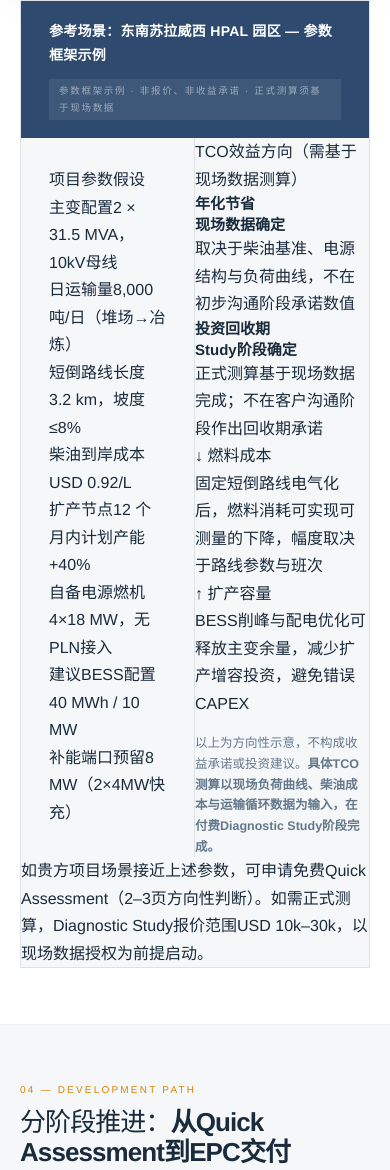
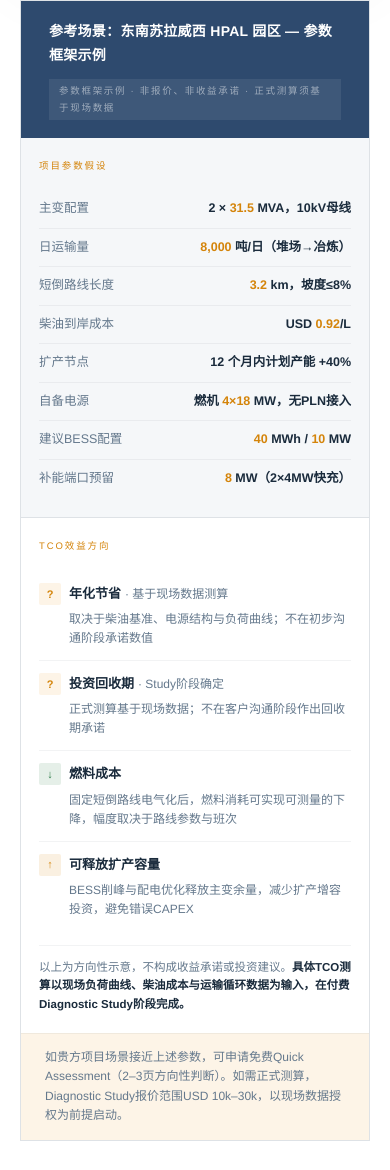
Before and after one commit to enxpower/docs-energize-v2, a plain HTML site: page indonesia-mine-power-partnership/index.html in a window 390 px wide. Shown: the part 7378-8548 px from the top of the page. Drawn offline with Linux system fonts and the light colour scheme.

Commit message:
fix: rebuild TCO snapshot right panel UI
Problems fixed:
1. CSS block had HTML injected into it (from earlier replacement bug)
   causing tco-grid/tco-cell to have no CSS definitions at all
2. tco-grid 2×2 cells had uneven height, mixed font sizes via inline style,
   arrows felt isolated and visually weak
3. Stale duplicate </section> closing tags removed

New design — .tco-rows layout:
- 4 rows matching the visual rhythm of snap-row on the left
- Each row: icon badge (22px square) + label + muted sub-label + desc
- Icon types: tco-icon--q (?) for unknown metrics needing Study,
  tco-icon--dn (↓) green for fuel reduction,
  tco-icon--up (↑) volt for capacity release
- padding-left:30px on .tco-desc aligns text under icon
- snapshot-disclaimer replaces inline <p> style
- snapshot-note gets tint background for visual separation
- Mobile: snapshot-body stacks to 1 col at ≤640px (unchanged)

```diff
--- a/indonesia-mine-power-partnership/index.html
+++ b/indonesia-mine-power-partnership/index.html
@@ -238,37 +238,34 @@ section{padding:80px 0;border-bottom:1px solid var(--rule2);scroll-margin-top:66
 .snapshot-head h4{font-size:14px;font-weight:600;color:#fff;letter-spacing:.02em}
 .snapshot-badge{font-size:9.5px;letter-spacing:.18em;text-transform:uppercase;color:rgba(255,255,255,.5);background:rgba(255,255,255,.08);padding:4px 10px}
 .snapshot-body{display:grid;grid-template-columns:1fr 1fr;gap:0}
-.snapshot-left{padding:28px;border-right:1px solid var(--rule)}
-        <div class="snapshot-right">
-          <div class="snapshot-label">TCO效益方向（需基于现场数据测算）</div>
-          <div class="tco-grid">
-            <div class="tco-cell">
-              <div class="tco-n" style="font-size:15px;font-weight:600;line-height:1.4;letter-spacing:0;color:var(--slate)">年化节省<br><span>现场测算确定</span></div>
-              <div class="tco-d">取决于柴油基准、电源结构与负荷曲线，不在初步文件中承诺数值</div>
-            </div>
-            <div class="tco-cell">
-              <div class="tco-n" style="font-size:15px;font-weight:600;line-height:1.4;letter-spacing:0;color:var(--slate)">投资回收期<br><span>Study阶段确定</span></div>
-              <div class="tco-d">正式测算基于现场数据；不在客户沟通阶段作出回收期承诺</div>
-            </div>
-            <div class="tco-cell">
-              <div class="tco-n"><span>↓</span> 燃料</div>
-              <div class="tco-d">固定短倒路线电气化后，燃料消耗可实现可测量的下降，具体幅度取决于路线参数与班次</div>
-            </div>
-            <div class="tco-cell">
-              <div class="tco-n"><span>↑</span> 扩产容量</div>
-              <div class="tco-d">BESS削峰与配电优化可释放主变余量，减少扩产增容投资，避免错误CAPEX</div>
-            </div>
-          </div>
-          <p style="font-size:12.5px;color:var(--muted);margin-top:16px;line-height:1.65">以上为方向性示意，不构成收益承诺或投资建议。<strong>具体TCO测算以现场负荷曲线、柴油成本与运输循环数据为输入，在付费Diagnostic Study阶段完成。</strong></p>
-        </div>
-      </div>
-      <div class="snapshot-note">如贵方项目场景接近上述参数，可申请免费Quick Assessment（2–3页方向性判断）。如需正式测算，Diagnostic Study报价范围USD 10k–30k，以现场数据授权为前提。</div>
-    </div>
-  </div>
-</section>
+.snapshot-left{padding:28px 24px;border-right:1px solid var(--rule)}
+.snapshot-right{padding:28px 24px;background:#fff}
+.snapshot-label{font-size:9.5px;letter-spacing:.2em;text-transform:uppercase;color:var(--volt);margin-bottom:16px}
+/* snap-row: left side key-value pairs */
+.snap-row{display:flex;justify-content:space-between;align-items:baseline;padding:8px 0;border-bottom:1px solid var(--rule2);gap:12px}
+.snap-row:last-child{border-bottom:none}
+.snap-k{font-size:12.5px;color:var(--muted)}
+.snap-v{font-size:12.5px;font-weight:600;color:var(--slate);text-align:right}
+.snap-v span{color:var(--volt)}
+/* tco-rows: right side — same key-value style for visual consistency */
+.tco-rows{display:grid;gap:0}
+.tco-row{display:grid;grid-template-columns:1fr;padding:12px 0;border-bottom:1px solid var(--rule2)}
+.tco-row:last-child{border-bottom:none}
+.tco-row-head{display:flex;align-items:center;gap:8px;margin-bottom:5px}
+.tco-icon{width:22px;height:22px;border-radius:2px;display:flex;align-items:center;justify-content:center;font-size:11px;font-weight:700;flex-shrink:0}
+.tco-icon--q{background:var(--tint);color:var(--volt)}
+.tco-icon--dn{background:rgba(42,122,69,.12);color:#2A7A45}
+.tco-icon--up{background:rgba(212,132,10,.12);color:var(--volt)}
+.tco-label{font-size:13px;font-weight:600;color:var(--slate)}
+.tco-label span{color:var(--muted);font-weight:400;font-size:12px;margin-left:4px}
+.tco-desc{font-size:12px;color:var(--muted);line-height:1.58;padding-left:30px}
+.snapshot-disclaimer{margin-top:14px;padding-top:12px;border-top:1px solid var(--rule2);font-size:11.5px;color:var(--muted);line-height:1.60}
+.snapshot-disclaimer strong{color:var(--slate);font-weight:600}
+.snapshot-note{padding:14px 24px;border-top:1px solid var(--rule2);background:var(--tint);font-size:12px;color:var(--muted);line-height:1.62}
 @media(max-width:640px){
   .snapshot-body{grid-template-columns:1fr}
-  .snapshot-left{border-right:none;border-bottom:1px solid var(--rule)}
+  .snapshot-left{border-right:none;border-bottom:1px solid var(--rule);padding:20px 18px}
+  .snapshot-right{padding:20px 18px}
 }
 
 /* ── FLOW ────────────────────────────────────────────────── */
@@ -697,32 +694,41 @@ section{padding:80px 0;border-bottom:1px solid var(--rule2);scroll-margin-top:66
           <div class="snap-row"><span class="snap-k">补能端口预留</span><span class="snap-v"><span>8</span> MW（2×4MW快充）</span></div>
         </div>
         <div class="snapshot-right">
-          <div class="snapshot-label">TCO效益方向（需基于现场数据测算）</div>
-          <div class="tco-grid">
-            <div class="tco-cell">
-              <div class="tco-n" style="font-size:15px;font-weight:600;line-height:1.4;letter-spacing:0;color:var(--slate)">年化节省<br><span>现场数据确定</span></div>
-              <div class="tco-d">取决于柴油基准、电源结构与负荷曲线，不在初步沟通阶段承诺数值</div>
+          <div class="snapshot-label">TCO效益方向</div>
+          <div class="tco-rows">
+            <div class="tco-row">
+              <div class="tco-row-head">
+                <div class="tco-icon tco-icon--q">?</div>
+                <div class="tco-label">年化节省<span>· 基于现场数据测算</span></div>
+              </div>
+              <div class="tco-desc">取决于柴油基准、电源结构与负荷曲线；不在初步沟通阶段承诺数值</div>
             </div>
-            <div class="tco-cell">
-              <div class="tco-n" style="font-size:15px;font-weight:600;line-height:1.4;letter-spacing:0;color:var(--slate)">投资回收期<br><span>Study阶段确定</span></div>
-              <div class="tco-d">正式测算基于现场数据完成；不在客户沟通阶段作出回收期承诺</div>
+            <div class="tco-row">
+              <div class="tco-row-head">
+                <div class="tco-icon tco-icon--q">?</div>
+                <div class="tco-label">投资回收期<span>· Study阶段确定</span></div>
+              </div>
+              <div class="tco-desc">正式测算基于现场数据；不在客户沟通阶段作出回收期承诺</div>
             </div>
-            <div class="tco-cell">
-              <div class="tco-n"><span>↓</span> 燃料成本</div>
-              <div class="tco-d">固定短倒路线电气化后，燃料消耗可实现可测量的下降，幅度取决于路线参数与班次</div>
+            <div class="tco-row">
+              <div class="tco-row-head">
+                <div class="tco-icon tco-icon--dn">↓</div>
+                <div class="tco-label">燃料成本</div>
+              </div>
+              <div class="tco-desc">固定短倒路线电气化后，燃料消耗可实现可测量的下降，幅度取决于路线参数与班次</div>
             </div>
-            <div class="tco-cell">
-              <div class="tco-n"><span>↑</span> 扩产容量</div>
-              <div class="tco-d">BESS削峰与配电优化可释放主变余量，减少扩产增容投资，避免错误CAPEX</div>
+            <div class="tco-row">
+              <div class="tco-row-head">
+                <div class="tco-icon tco-icon--up">↑</div>
+                <div class="tco-label">可释放扩产容量</div>
+              </div>
+              <div class="tco-desc">BESS削峰与配电优化释放主变余量，减少扩产增容投资，避免错误CAPEX</div>
             </div>
           </div>
-          <p style="font-size:12.5px;color:var(--muted);margin-top:16px;line-height:1.65">以上为方向性示意，不构成收益承诺或投资建议。<strong>具体TCO测算以现场负荷曲线、柴油成本与运输循环数据为输入，在付费Diagnostic Study阶段完成。</strong></p>
+          <div class="snapshot-disclaimer">以上为方向性示意，不构成收益承诺或投资建议。<strong>具体TCO测算以现场负荷曲线、柴油成本与运输循环数据为输入，在付费Diagnostic Study阶段完成。</strong></div>
         </div>
       </div>
       <div class="snapshot-note">如贵方项目场景接近上述参数，可申请免费Quick Assessment（2–3页方向性判断）。如需正式测算，Diagnostic Study报价范围USD 10k–30k，以现场数据授权为前提启动。</div>
-    </div>
-  </div>
-</section>
     </div>
   </div>
 </section>
```
